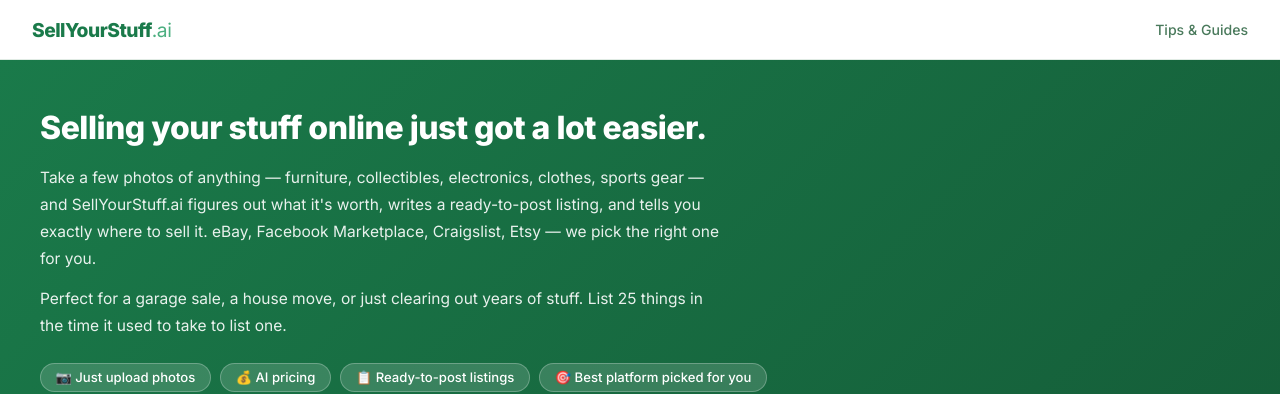
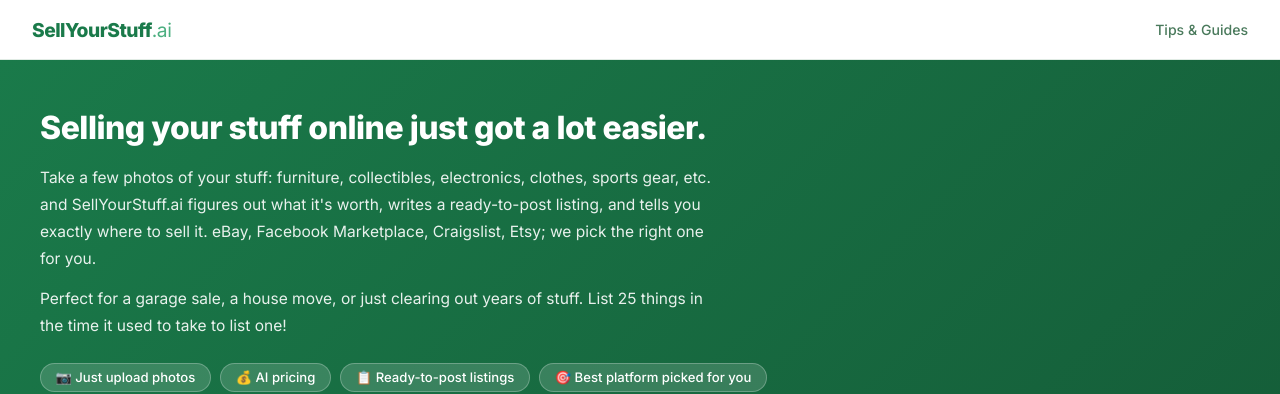
Before and after one commit to cleavitt92-ctrl/sellyourstuff, a React (Vite) app: page / in a window 1280 px wide. Shown: the top 394 px of the page. Built offline with nearby package versions, Linux system fonts and the light colour scheme.

Commit message:
change hero copy

```diff
--- a/src/Sellyourstuff.jsx
+++ b/src/Sellyourstuff.jsx
@@ -236,10 +236,10 @@
           <div className="hero-text">
             <h1 className="hero-title">Selling your stuff online just got a lot easier.</h1>
             <p className="hero-desc">
-              Take a few photos of anything — furniture, collectibles, electronics, clothes, sports gear — and SellYourStuff.ai figures out what it's worth, writes a ready-to-post listing, and tells you exactly where to sell it. eBay, Facebook Marketplace, Craigslist, Etsy — we pick the right one for you.
+              Take a few photos of your stuff: furniture, collectibles, electronics, clothes, sports gear, etc. and SellYourStuff.ai figures out what it's worth, writes a ready-to-post listing, and tells you exactly where to sell it. eBay, Facebook Marketplace, Craigslist, Etsy; we pick the right one for you.
             </p>
             <p className="hero-desc">
-              Perfect for a garage sale, a house move, or just clearing out years of stuff. List 25 things in the time it used to take to list one.
+              Perfect for a garage sale, a house move, or just clearing out years of stuff. List 25 things in the time it used to take to list one!
             </p>
             <div className="hero-badges">
               <span className="hero-badge">📷 Just upload photos</span>
```
